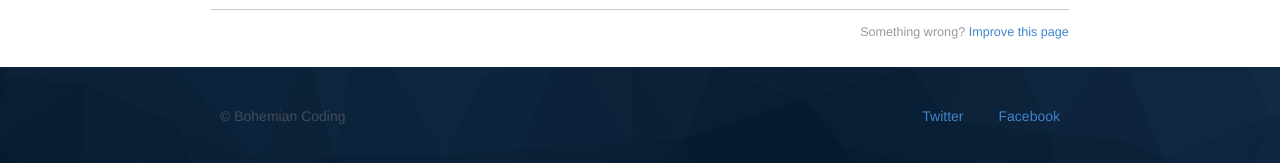
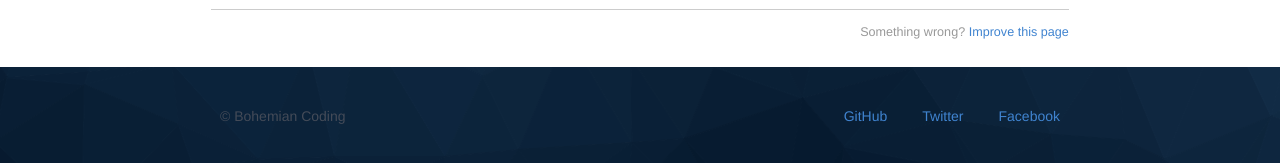
Before and after one commit to matt-curtis/developer.sketchapp.com, a Jekyll site: the page built from index.md, in a window 1280 px wide. Shown: the part 1233-1396 px from the top of the page. Built offline with Jekyll 4.4.1, drawn with Linux system fonts in a browser that asks for light colours; Markdown is read by kramdown in place of the engine named in the settings.

Commit message:
Added link to GitHub in footer

```diff
--- a/_includes/footer.html
+++ b/_includes/footer.html
@@ -3,6 +3,7 @@
     <nav>
       <small>&copy; Bohemian Coding</small>
       <ul role="navigation">
+        <li><a href="https://github.com/BohemianCoding/developer.sketchapp.com">GitHub</a></li>
         <li><a href="https://twitter.com/sketchapp">Twitter</a></li>
         <li><a href="https://facebook.com/sketchapp">Facebook</a></li>
       </ul>
```
